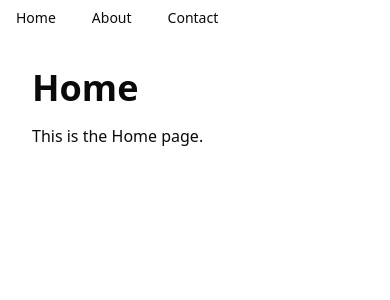
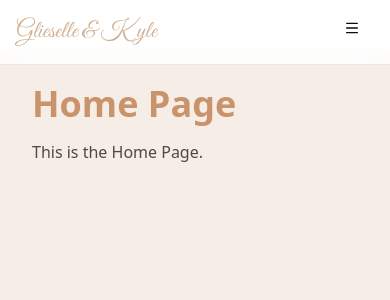
Before and after one commit to kylebutler39/Wedding, a React (Vite) app in the folder frontend/: page / in a window 390 px wide. Shown: the top 300 px of the page. Built offline with nearby package versions, Linux system fonts and the light colour scheme.

Commit message:
added colors and font with the pages and navbar

```diff
--- a/frontend/src/App.tsx
+++ b/frontend/src/App.tsx
@@ -10,11 +10,13 @@ function App() {
     <>
       <BrowserRouter>
         <Navbar />
+        <main className='pt-13'>
         <Routes>
           <Route path="/" element={<Home />} />
           <Route path="/about" element={<About />} />
           <Route path="/contact" element={<Contact />} />
         </Routes>
+        </main>
       </BrowserRouter>
     </>
   )
--- a/frontend/src/index.css
+++ b/frontend/src/index.css
@@ -1,7 +1,13 @@
+@import url('https://fonts.googleapis.com/css2?family=Great+Vibes&display=swap');
+
 @import "tailwindcss";
 @import "tw-animate-css";
 
 @custom-variant dark (&:is(.dark *));
+
+@theme {
+  --font-couple-name: "Great Vibes", cursive;
+}
 
 @theme inline {
   --radius-sm: calc(var(--radius) - 4px);
--- a/frontend/src/layout/Navbar.tsx
+++ b/frontend/src/layout/Navbar.tsx
@@ -1,3 +1,4 @@
+import { useState } from 'react'
 import {
   NavigationMenu,
   NavigationMenuItem,
@@ -5,12 +6,29 @@ import {
   NavigationMenuList,
   navigationMenuTriggerStyle,
 } from "@/components/ui/navigation-menu"
+import { Button } from "@/components/ui/button"
+import { Menu, X } from "lucide-react"
 import { Link } from "react-router-dom"
 
 export function Navbar() {
+  const [isOpen, setIsOpen] = useState(false)
+
+  const toggleMenu = () => setIsOpen(!isOpen)
+
+  const closeMenu = () => setIsOpen(false)
+
   return (
-    <NavigationMenu>
-      <NavigationMenuList>
+    <div className="fixed top-0 w-full z-50 bg-white/80 backdrop-blur-md border-b border-gray-200 transition-all duration-300">
+      <div className="container mx-auto px-4">
+        <div className="flex items-center justify-between h-16">
+          {/* Logo */}
+          <div className="font-couple-name text-[#d2b092] text-2xl transition-colors duration-300 hover:text-[#9b9e8e]">
+            Glieselle & Kyle
+          </div>
+
+          {/* Desktop Navigation */}
+          <NavigationMenu className="hidden md:flex">
+            <NavigationMenuList className="gap-6">
               <NavigationMenuItem>
                 <Link to="/">
                   <NavigationMenuLink className={navigationMenuTriggerStyle()}>
@@ -21,7 +39,7 @@ export function Navbar() {
               <NavigationMenuItem>
                 <Link to="/about">
                   <NavigationMenuLink className={navigationMenuTriggerStyle()}>
-              About
+                    Our Story
                   </NavigationMenuLink>
                 </Link>
               </NavigationMenuItem>
@@ -34,5 +52,63 @@ export function Navbar() {
               </NavigationMenuItem>
             </NavigationMenuList>
           </NavigationMenu>
+
+          {/* Mobile Menu Button */}
+          <Button
+            variant="ghost"
+            size="icon"
+            className="md:hidden transition-transform duration-200 hover:scale-110"
+            onClick={toggleMenu}
+            aria-label="Toggle menu"
+          >
+            <div className="relative w-6 h-6">
+              <Menu
+                className={`h-6 w-6 absolute transition-all duration-300 ${
+                  isOpen ? 'rotate-90 opacity-0' : 'rotate-0 opacity-100'
+                }`}
+              />
+              <X
+                className={`h-6 w-6 absolute transition-all duration-300 ${
+                  isOpen ? 'rotate-0 opacity-100' : '-rotate-90 opacity-0'
+                }`}
+              />
+            </div>
+          </Button>
+        </div>
+
+        {/* Mobile Navigation - Smooth slide down/up animation */}
+        <div
+          className={`md:hidden overflow-hidden transition-all duration-300 ease-in-out ${
+            isOpen ? 'max-h-64 opacity-100' : 'max-h-0 opacity-0'
+          }`}
+        >
+          <div className="py-4 border-t border-gray-200">
+            <nav className="flex flex-col gap-2">
+              <Link
+                to="/"
+                onClick={closeMenu}
+                className="px-4 py-3 text-lg hover:bg-gray-100 rounded-md transition-all duration-200 hover:translate-x-2"
+              >
+                Home
+              </Link>
+              <Link
+                to="/about"
+                onClick={closeMenu}
+                className="px-4 py-3 text-lg hover:bg-gray-100 rounded-md transition-all duration-200 hover:translate-x-2"
+              >
+                Our Story
+              </Link>
+              <Link
+                to="/contact"
+                onClick={closeMenu}
+                className="px-4 py-3 text-lg hover:bg-gray-100 rounded-md transition-all duration-200 hover:translate-x-2"
+              >
+                Contact
+              </Link>
+            </nav>
+          </div>
+        </div>
+      </div>
+    </div>
   )
 }
--- a/frontend/src/pages/About.tsx
+++ b/frontend/src/pages/About.tsx
@@ -1,8 +1,10 @@
 export function About() {
   return (
-    <div className="container mx-auto p-8">
-      <h1 className="text-4xl font-bold mb-4">About Us</h1>
-      <p>This is the About page.</p>
+    <div className="min-h-screen bg-[#f5ede6]">
+      <div className="container mx-auto p-8">
+        <h1 className="text-4xl font-bold mb-4 text-[#c9936b]">About Page</h1>
+        <p className="text-[#4a4a4a]">This is the About Page.</p>
+      </div>
     </div>
   )
 }
--- a/frontend/src/pages/Contact.tsx
+++ b/frontend/src/pages/Contact.tsx
@@ -1,8 +1,10 @@
 export function Contact() {
   return (
-    <div className="container mx-auto p-8">
-      <h1 className="text-4xl font-bold mb-4">Contact</h1>
-      <p>This is the Contact page.</p>
+    <div className="min-h-screen bg-[#f5ede6]">
+      <div className="container mx-auto p-8">
+        <h1 className="text-4xl font-bold mb-4 text-[#c9936b]">Contact Page</h1>
+        <p className="text-[#4a4a4a]">This is the Contact Page.</p>
+      </div>
     </div>
   )
 }
--- a/frontend/src/pages/Home.tsx
+++ b/frontend/src/pages/Home.tsx
@@ -1,8 +1,10 @@
 export function Home() {
   return (
-    <div className="container mx-auto p-8">
-      <h1 className="text-4xl font-bold mb-4">Home</h1>
-      <p>This is the Home page.</p>
+    <div className="min-h-screen bg-[#f5ede6]">
+      <div className="container mx-auto p-8">
+        <h1 className="text-4xl font-bold mb-4 text-[#c9936b]">Home Page</h1>
+        <p className="text-[#4a4a4a]">This is the Home Page.</p>
+      </div>
     </div>
   )
 }
```
Lines whose indentation alone changed are shown as unchanged.
